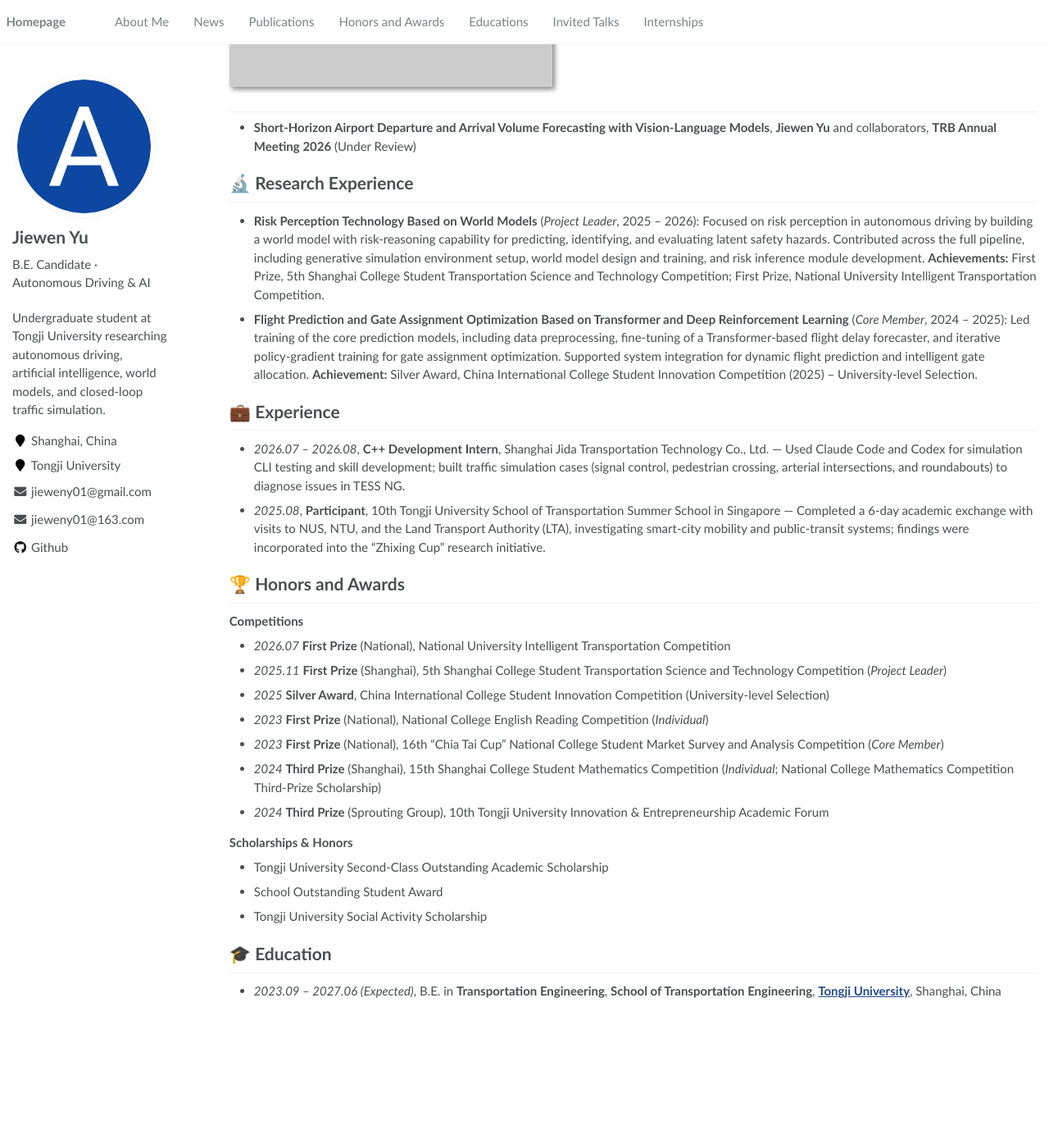
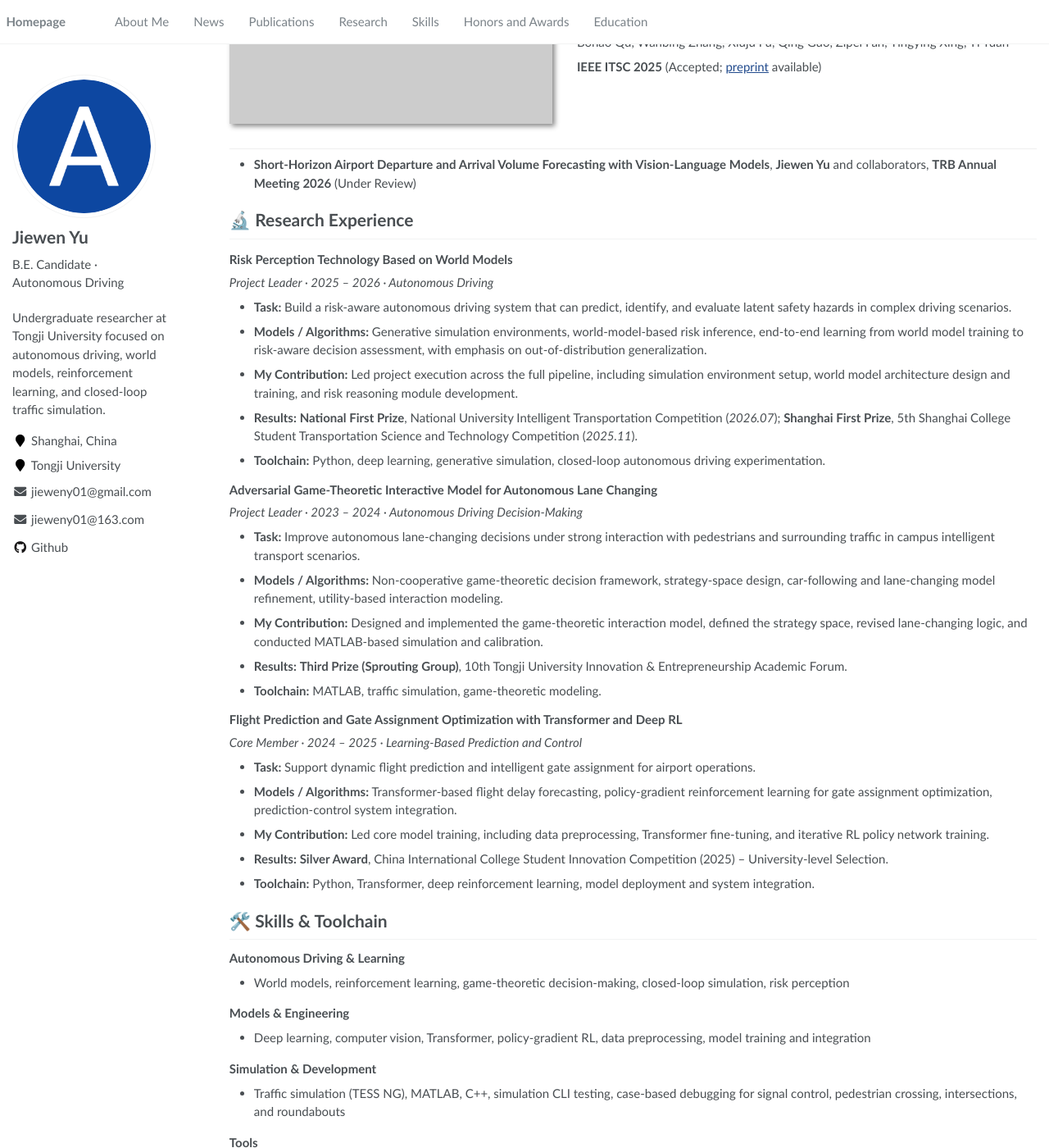
Before and after one commit to jieweny01/jieweny01.github.io, a Jekyll site: the page built from _pages/about.md, in a window 1280 px wide and 1400 px high, scrolled down 568 px. Shown: the whole window at 82% size. Built offline with Jekyll 4.4.1, drawn with Linux system fonts in a browser that asks for light colours; before the commit the page ends 1803 px from its top, so only the background shows below that; some of the changed text lies outside the part shown.

Commit message:
Refocus homepage on autonomous driving thread, contributions, results, and toolchain.
Co-authored-by: Cursor <cursoragent@cursor.com>

```diff
--- a/_config.yml
+++ b/_config.yml
@@ -4,7 +4,7 @@
 
 # Site Settings
 title                    : "Jiewen Yu"
-description              : "Undergraduate student at Tongji University researching autonomous driving, artificial intelligence, world models, and closed-loop traffic simulation."
+description              : "Undergraduate researcher at Tongji University focused on autonomous driving, world models, reinforcement learning, and closed-loop traffic simulation."
 url                      : "https://jieweny01.github.io"
 baseurl                  : ""
 repository               : "jieweny01/jieweny01.github.io"
@@ -22,7 +22,7 @@ baidu_site_verification  :
 author:
   name             : "Jiewen Yu"
   avatar           : "images/avatar.jpg"
-  bio              : "B.E. Candidate · Autonomous Driving & AI"
+  bio              : "B.E. Candidate · Autonomous Driving"
   location         : "Shanghai, China"
   employer         : "Tongji University"
   pubmed           :
--- a/_data/navigation.yml
+++ b/_data/navigation.yml
@@ -9,14 +9,14 @@ main:
   - title: "Publications"
     url: "/#-publications"
 
+  - title: "Research"
+    url: "/#-research-experience"
+
+  - title: "Skills"
+    url: "/#-skills--toolchain"
+
   - title: "Honors and Awards"
     url: "/#-honors-and-awards"
 
-  - title: "Educations"
-    url: "/#-educations"
-
-  - title: "Invited Talks"
-    url: "/#-invited-talks"
-
-  - title: "Internships"
-    url: "/#-internships"
+  - title: "Education"
+    url: "/#-education"
--- a/_pages/about.md
+++ b/_pages/about.md
@@ -8,15 +8,15 @@ redirect_from:
   - /about.html
 ---
 
-I am an undergraduate student majoring in **Transportation Engineering** at the **School of Transportation Engineering**, **[Tongji University](https://www.tongji.edu.cn/)**. My research interests lie in **autonomous driving** and **artificial intelligence**, with a focus on decision-making, simulation, and learning-based methods.
+I am an undergraduate student majoring in **Transportation Engineering** at the **School of Transportation Engineering**, **[Tongji University](https://www.tongji.edu.cn/)**. My research is centered on **autonomous driving** as the main through-line, connecting **decision-making**, **learning-based planning and control**, and **closed-loop simulation**.
 
-My work is primarily focused on **autonomous driving**, with particular emphasis on **end-to-end learning**, **world models**, **reinforcement learning for planning and control**, and **closed-loop traffic simulation and safety testing**. I am passionate about developing learning-based methods that improve **safety**, **robustness**, and **reliability** in real-world autonomous systems.
+I build autonomous driving methods around **world models**, **reinforcement learning**, **game-theoretic interaction modeling**, and **simulation-driven validation**, with a focus on improving **safety**, **robustness**, and **reliability** in complex traffic environments.
 
 
 # 🔥 News
 
-- *2026.07*: &nbsp;🎉 **First Prize** (National), National University Intelligent Transportation Competition.
-- *2025.11*: &nbsp;🎉 **First Prize** (Shanghai), 5th Shanghai College Student Transportation Science and Technology Competition.
+- *2026.07*: &nbsp;🎉 **First Prize** (National), National University Intelligent Transportation Competition — world-model-based autonomous driving risk perception project.
+- *2025.11*: &nbsp;🎉 **First Prize** (Shanghai), 5th Shanghai College Student Transportation Science and Technology Competition — same autonomous driving risk perception project.
 - *2025*: &nbsp;🎉 Paper on long-horizon vessel trajectory forecasting accepted by **IEEE ITSC 2025** and released as a [preprint](https://arxiv.org/abs/2606.08633).
 
 
@@ -38,14 +38,53 @@ Hongwei Wang, Miao Zhou, Fengde Wang, Yuting Wang, **Jiewen Yu**, Jun-Yan He, Bo
 
 # 🔬 Research Experience
 
-- **Risk Perception Technology Based on World Models** (*Project Leader*, 2025 – 2026): Focused on risk perception in autonomous driving by building a world model with risk-reasoning capability for predicting, identifying, and evaluating latent safety hazards. Contributed across the full pipeline, including generative simulation environment setup, world model design and training, and risk inference module development. **Achievements:** First Prize, 5th Shanghai College Student Transportation Science and Technology Competition; First Prize, National University Intelligent Transportation Competition.
-- **Flight Prediction and Gate Assignment Optimization Based on Transformer and Deep Reinforcement Learning** (*Core Member*, 2024 – 2025): Led training of the core prediction models, including data preprocessing, fine-tuning of a Transformer-based flight delay forecaster, and iterative policy-gradient training for gate assignment optimization. Supported system integration for dynamic flight prediction and intelligent gate allocation. **Achievement:** Silver Award, China International College Student Innovation Competition (2025) – University-level Selection.
+### Risk Perception Technology Based on World Models
+*Project Leader · 2025 – 2026 · Autonomous Driving*
+
+- **Task:** Build a risk-aware autonomous driving system that can predict, identify, and evaluate latent safety hazards in complex driving scenarios.
+- **Models / Algorithms:** Generative simulation environments, world-model-based risk inference, end-to-end learning from world model training to risk-aware decision assessment, with emphasis on out-of-distribution generalization.
+- **My Contribution:** Led project execution across the full pipeline, including simulation environment setup, world model architecture design and training, and risk reasoning module development.
+- **Results:** **National First Prize**, National University Intelligent Transportation Competition (*2026.07*); **Shanghai First Prize**, 5th Shanghai College Student Transportation Science and Technology Competition (*2025.11*).
+- **Toolchain:** Python, deep learning, generative simulation, closed-loop autonomous driving experimentation.
+
+### Adversarial Game-Theoretic Interactive Model for Autonomous Lane Changing
+*Project Leader · 2023 – 2024 · Autonomous Driving Decision-Making*
+
+- **Task:** Improve autonomous lane-changing decisions under strong interaction with pedestrians and surrounding traffic in campus intelligent transport scenarios.
+- **Models / Algorithms:** Non-cooperative game-theoretic decision framework, strategy-space design, car-following and lane-changing model refinement, utility-based interaction modeling.
+- **My Contribution:** Designed and implemented the game-theoretic interaction model, defined the strategy space, revised lane-changing logic, and conducted MATLAB-based simulation and calibration.
+- **Results:** **Third Prize (Sprouting Group)**, 10th Tongji University Innovation & Entrepreneurship Academic Forum.
+- **Toolchain:** MATLAB, traffic simulation, game-theoretic modeling.
+
+### Flight Prediction and Gate Assignment Optimization with Transformer and Deep RL
+*Core Member · 2024 – 2025 · Learning-Based Prediction and Control*
+
+- **Task:** Support dynamic flight prediction and intelligent gate assignment for airport operations.
+- **Models / Algorithms:** Transformer-based flight delay forecasting, policy-gradient reinforcement learning for gate assignment optimization, prediction-control system integration.
+- **My Contribution:** Led core model training, including data preprocessing, Transformer fine-tuning, and iterative RL policy network training.
+- **Results:** **Silver Award**, China International College Student Innovation Competition (2025) – University-level Selection.
+- **Toolchain:** Python, Transformer, deep reinforcement learning, model deployment and system integration.
+
+
+# 🛠️ Skills & Toolchain
+
+**Autonomous Driving & Learning**
+- World models, reinforcement learning, game-theoretic decision-making, closed-loop simulation, risk perception
+
+**Models & Engineering**
+- Deep learning, computer vision, Transformer, policy-gradient RL, data preprocessing, model training and integration
+
+**Simulation & Development**
+- Traffic simulation (TESS NG), MATLAB, C++, simulation CLI testing, case-based debugging for signal control, pedestrian crossing, intersections, and roundabouts
+
+**Tools**
+- Python, Git/GitHub, Claude Code / Codex-assisted development workflows
 
 
 # 💼 Experience
 
-- *2026.07 – 2026.08*, **C++ Development Intern**, Shanghai Jida Transportation Technology Co., Ltd. — Used Claude Code and Codex for simulation CLI testing and skill development; built traffic simulation cases (signal control, pedestrian crossing, arterial intersections, and roundabouts) to diagnose issues in TESS NG.
-- *2025.08*, **Participant**, 10th Tongji University School of Transportation Summer School in Singapore — Completed a 6-day academic exchange with visits to NUS, NTU, and the Land Transport Authority (LTA), investigating smart-city mobility and public-transit systems; findings were incorporated into the "Zhixing Cup" research initiative.
+- *2026.07 – 2026.08*, **C++ Development Intern**, Shanghai Jida Transportation Technology Co., Ltd. — Built simulation CLI test cases and debugging workflows for TESS NG; developed traffic scenarios for signal control, pedestrian crossing, arterial intersections, and roundabouts using Claude Code and Codex.
+- *2025.08*, **Participant**, 10th Tongji University School of Transportation Summer School in Singapore — Investigated smart-city mobility and public-transit systems through visits to NUS, NTU, and LTA.
 
 
 # 🏆 Honors and Awards
```
